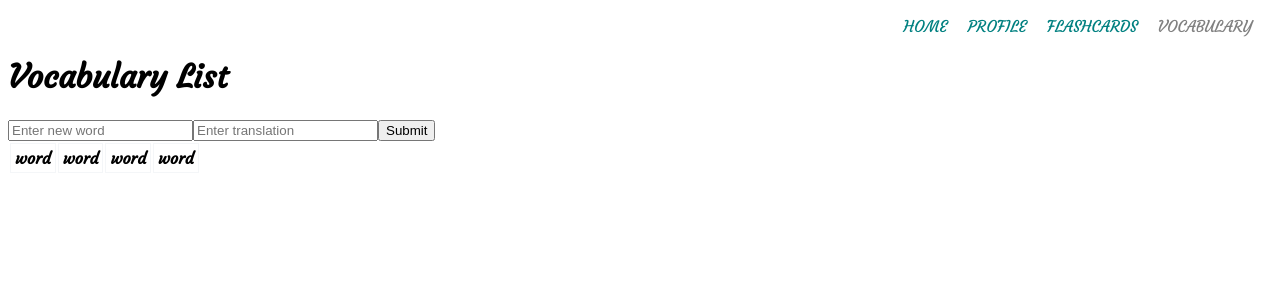
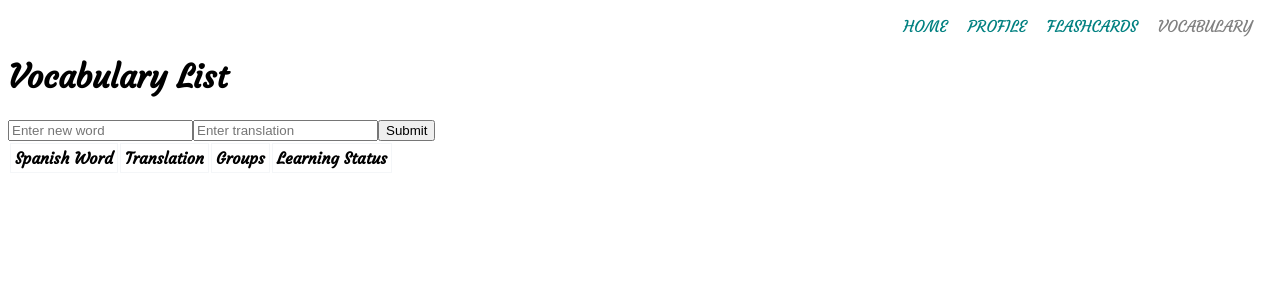
Before and after one commit to chatter-ladder/client, a React (Create React App) app: page /vocabulary in a window 1280 px wide. Shown: the top 300 px of the page. Built offline with nearby package versions, Linux system fonts and the light colour scheme.

Commit message:
Updated Table to render headings that are passed to it

```diff
--- a/src/components/UI/Table/Table.js
+++ b/src/components/UI/Table/Table.js
@@ -5,10 +5,10 @@ import Cell from './Cell/Cell';
 
 class Table extends Component {
 
-  renderHeadingRow = () => {
+  renderHeadingRow = (content) => {
     return (
       <Cell
-        content='word'
+        content={content}
         header={true}
       />
     )
@@ -26,7 +26,7 @@ class Table extends Component {
   render () {
     const headingRows = (
       <tr>
-        {this.props.headings.map(this.renderHeadingRow)}
+        {this.props.headings.map(heading => this.renderHeadingRow(heading))}
       </tr>
     )
     return (
```
